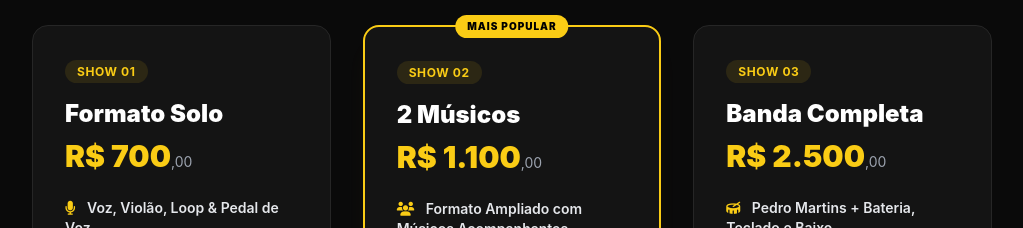
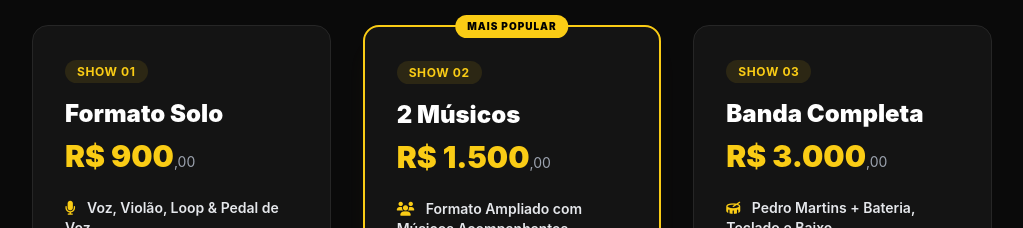
Before and after one commit to ppmartins1010/codigo-pedro-site, a plain HTML site: page index.html in a window 1280 px wide. Shown: the part 1060-1288 px from the top of the page, without its empty margins (128-1151 px from the left). Drawn offline with nearby package versions, Linux system fonts and the light colour scheme.

Commit message:
Update show prices in index.html

```diff
--- a/index.html
+++ b/index.html
@@ -91,7 +91,7 @@
                 <div>
                     <span class="text-xs font-bold uppercase tracking-wider text-brand-yellow bg-brand-yellow/10 px-3 py-1 rounded-full">Show 01</span>
                     <h3 class="text-2xl font-black text-white mt-4 mb-2">Formato Solo</h3>
-                    <div class="text-3xl font-black text-brand-yellow mb-6">R$ 700<span class="text-sm font-normal text-gray-400">,00</span></div>
+                    <div class="text-3xl font-black text-brand-yellow mb-6">R$ 900<span class="text-sm font-normal text-gray-400">,00</span></div>
                     <p class="text-sm font-semibold text-gray-200 mb-3"><i class="fa-solid fa-microphone text-brand-yellow mr-2"></i> Voz, Violão, Loop & Pedal de Voz</p>
                     <p class="text-xs text-brand-yellow font-medium mb-4">Opção Sertanejo Premium ou Show Eclético Multigênero</p>
                     <p class="text-xs text-gray-400 leading-relaxed mb-6">
@@ -109,7 +109,7 @@
                 <div>
                     <span class="text-xs font-bold uppercase tracking-wider text-brand-yellow bg-brand-yellow/10 px-3 py-1 rounded-full">Show 02</span>
                     <h3 class="text-2xl font-black text-white mt-4 mb-2">2 Músicos</h3>
-                    <div class="text-3xl font-black text-brand-yellow mb-6">R$ 1.100<span class="text-sm font-normal text-gray-400">,00</span></div>
+                    <div class="text-3xl font-black text-brand-yellow mb-6">R$ 1.500<span class="text-sm font-normal text-gray-400">,00</span></div>
                     <p class="text-sm font-semibold text-gray-200 mb-3"><i class="fa-solid fa-users text-brand-yellow mr-2"></i> Formato Ampliado com Músicos Acompanhantes</p>
                     <p class="text-xs text-brand-yellow font-medium mb-4">Opção Show Sertanejo Premium ou Show Eclético Multigênero)</p>
                     <p class="text-xs text-gray-400 leading-relaxed mb-6">
@@ -126,7 +126,7 @@
                 <div>
                     <span class="text-xs font-bold uppercase tracking-wider text-brand-yellow bg-brand-yellow/10 px-3 py-1 rounded-full">Show 03</span>
                     <h3 class="text-2xl font-black text-white mt-4 mb-2">Banda Completa</h3>
-                    <div class="text-3xl font-black text-brand-yellow mb-6">R$ 2.500<span class="text-sm font-normal text-gray-400">,00</span></div>
+                    <div class="text-3xl font-black text-brand-yellow mb-6">R$ 3.000<span class="text-sm font-normal text-gray-400">,00</span></div>
                     <p class="text-sm font-semibold text-gray-200 mb-3"><i class="fa-solid fa-drum text-brand-yellow mr-2"></i> Pedro Martins + Bateria, Teclado e Baixo</p>
                     <p class="text-xs text-brand-yellow font-medium mb-4">Grande Experiência ao Vivo</p>
                     <p class="text-xs text-gray-400 leading-relaxed mb-6">
```
